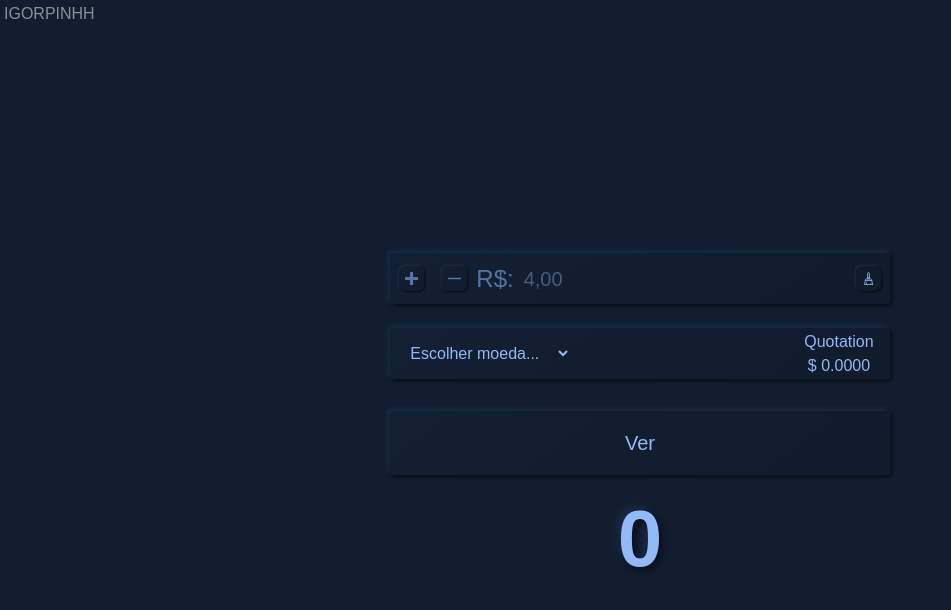
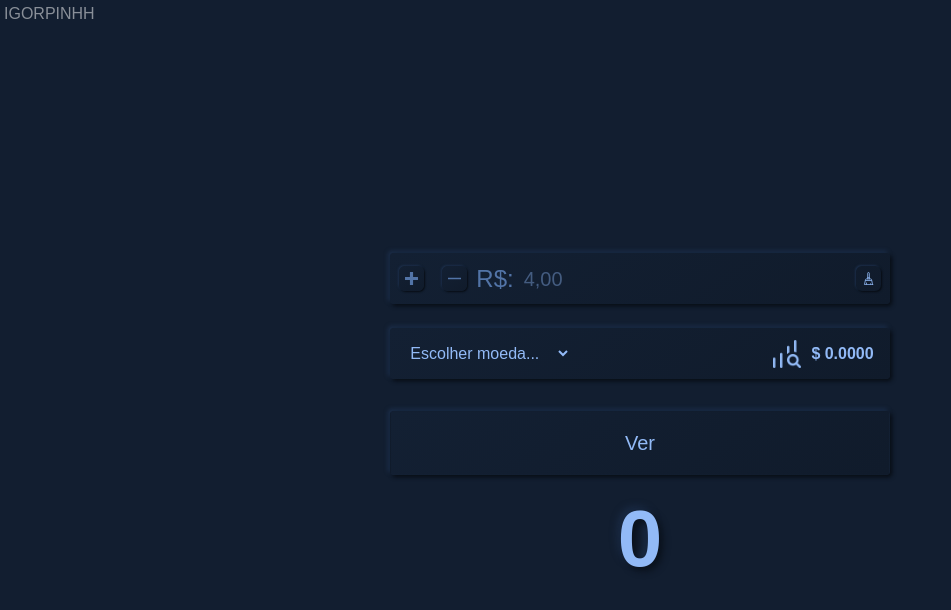
Before and after one commit to igorpinhh/conv-moeda, a plain HTML site: page index.html in a window 1280 px wide. Shown: the whole page, without its empty margins (0-951 px from the left). Drawn offline with nearby package versions, Linux system fonts and the light colour scheme.

Commit message:
quotation style changed

```diff
--- a/app.js
+++ b/app.js
@@ -23,7 +23,6 @@ const ajax = () => {
       let ltc = api.LTC.high;
       let chf = api.CHF.high
       let aud = api.AUD.high
-      // console.log(dolar);
 
       if (moeda.value === "dolar") {
         let f = number / dolar;
--- a/index.html
+++ b/index.html
@@ -61,10 +61,9 @@
               <option value="aud" class="m-1" id="aud">Dólar Australiano</option>
             </select>
 
-            <div id="status" class="mx-3 d-flex justify-content-center align-items-center flex-column">
-              <!-- <img src="imgs/lifeline-hand-drawn-status-line.png"> -->
-              <span class="secondary-color">Quotation</span>
-              <span id="cotacao" class="secondary-color p-0 m-0 a">$ 0.0000</span>
+            <div id="status" class="mx-3 d-flex justify-content-center align-items-center">
+              <img src="imgs/search.png">
+              <span id="cotacao" class="secondary-color fw-bold p-0 m-0 a">$ 0.0000</span>
             </div>
 
           </div>
--- a/style.css
+++ b/style.css
@@ -49,9 +49,9 @@ a {
 }
 
 #status img {
-    width: 40px;
-    height: 20px;
-    filter: hue-rotate(80deg) invert(1);
+    width: 28px;
+    height: 28px;
+    margin: 10px;
 }
 
 .input svg:active {
```
Also changed, not shown: imgs/search.png (added).
